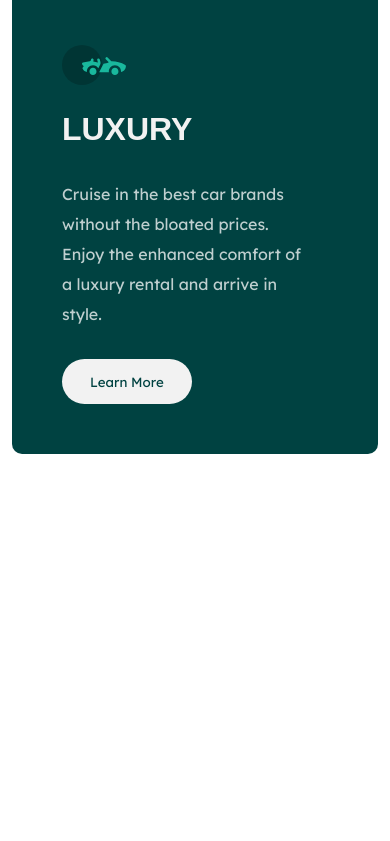
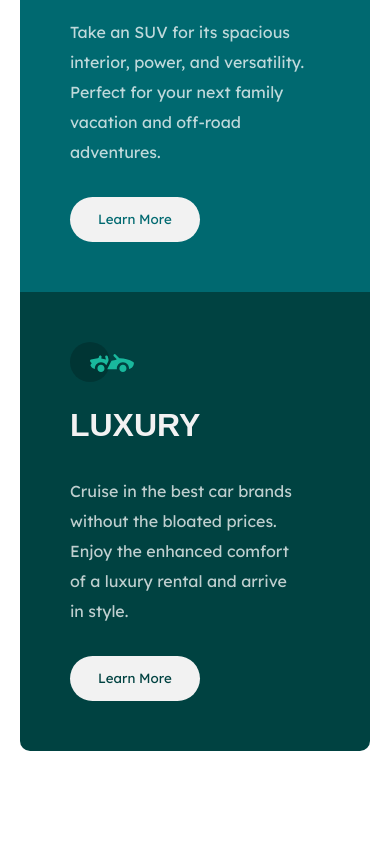
Before and after one commit to Mi-dels/first-assignment, a plain HTML site: page index.html in a window 390 px wide. Shown: the part 716-1557 px from the top of the page. Before the commit the page ends 1170 px from the top, so only its background shows below. Drawn offline with Linux system fonts and the light colour scheme; a web font is replaced by a local one.

Commit message:
fixed the issue with the mobile responsiveness

```diff
--- a/style.css
+++ b/style.css
@@ -1,3 +1,6 @@
+body {
+  height: 100%;
+}
 .parent {
   display: flex;
   justify-content: center;
@@ -92,18 +95,18 @@ button {
 @media screen and (max-width: 450px) {
   body {
     /* flex-wrap: wrap; */
-    display: block;
-    height: 100vh;
-    align-items: center;
+    /* display: block; */
+
+    /* width: 100vw; */
   }
   .parent {
     display: flex;
     flex-direction: column;
-    justify-content: center;
-
-    padding-left: 30px;
+    height: 100%;
+    align-items: center;
+    padding-left: 40px;
     padding-bottom: 30px;
-    padding-right: 30px;
+    padding-right: 40px;
     padding-top: 30px;
     margin-top: 30px;
     margin-bottom: 30px;
@@ -111,27 +114,30 @@ button {
   }
   .firstborn {
     width: 80%;
-    height: auto;
-    margin-right: 20px;
-    margin-left: 20px;
+    /* height: auto; */
+    margin-top: 30px;
+    /* margin-bottom: 30px; */
+    margin-right: 30px;
+    margin-left: 30px;
     border-top-left-radius: 10px;
     border-top-right-radius: 10px;
     border-bottom-left-radius: 0px;
   }
   .thirdborn {
     width: 80%;
-    height: auto;
-    margin-right: 20px;
-    margin-left: 20px;
+    /* height: auto; */
+    margin-bottom: 30px;
+    margin-right: 30px;
+    margin-left: 30px;
     border-bottom-left-radius: 10px;
     border-bottom-right-radius: 10px;
     border-top-right-radius: 0px;
   }
   .secondborn {
     width: 80%;
-    height: auto;
-    margin-right: 20px;
-    margin-left: 20px;
+    /* height: auto; */
+    margin-right: 30px;
+    margin-left: 30px;
   }
   p {
     margin-bottom: -50px;
```
